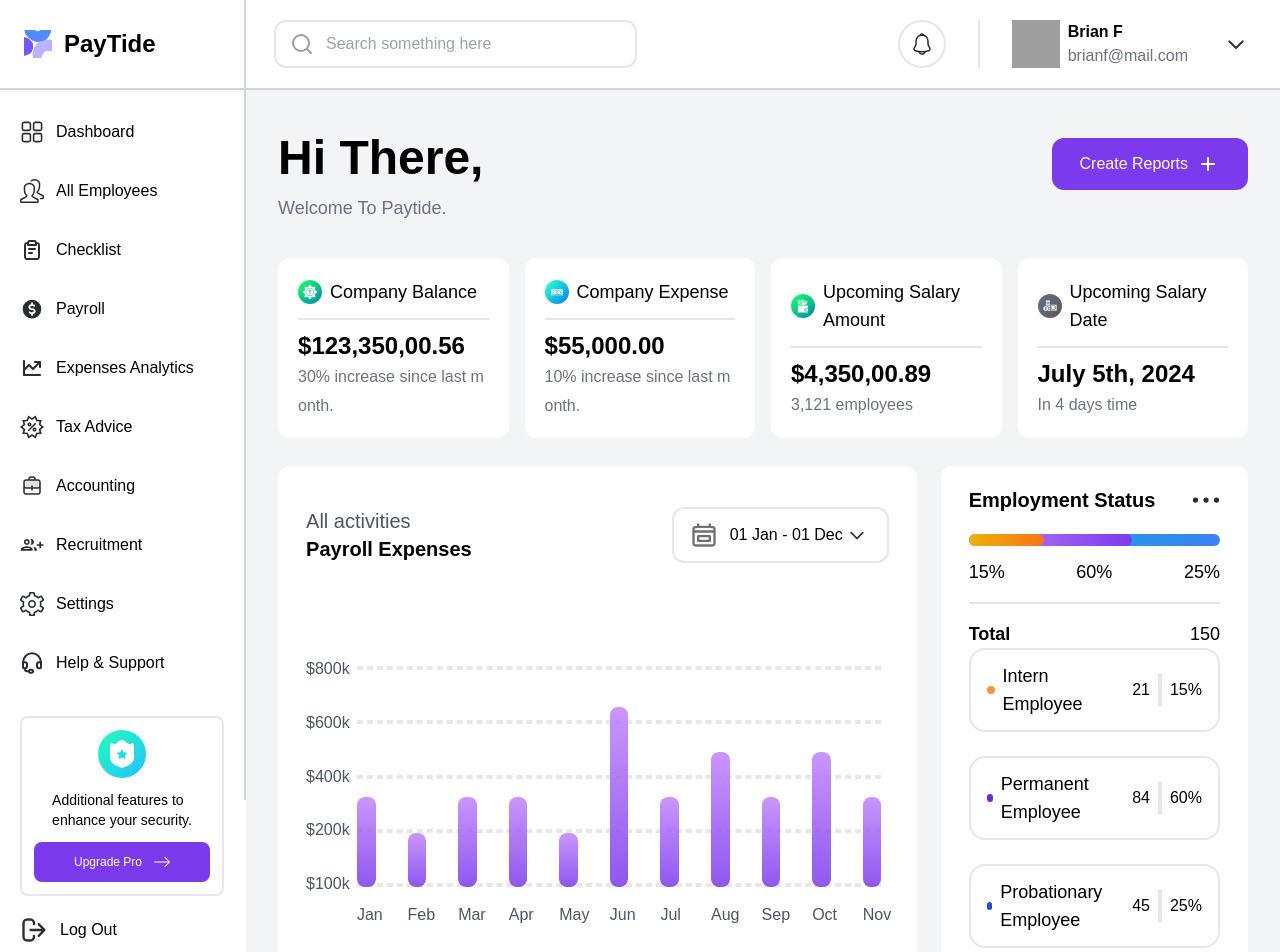
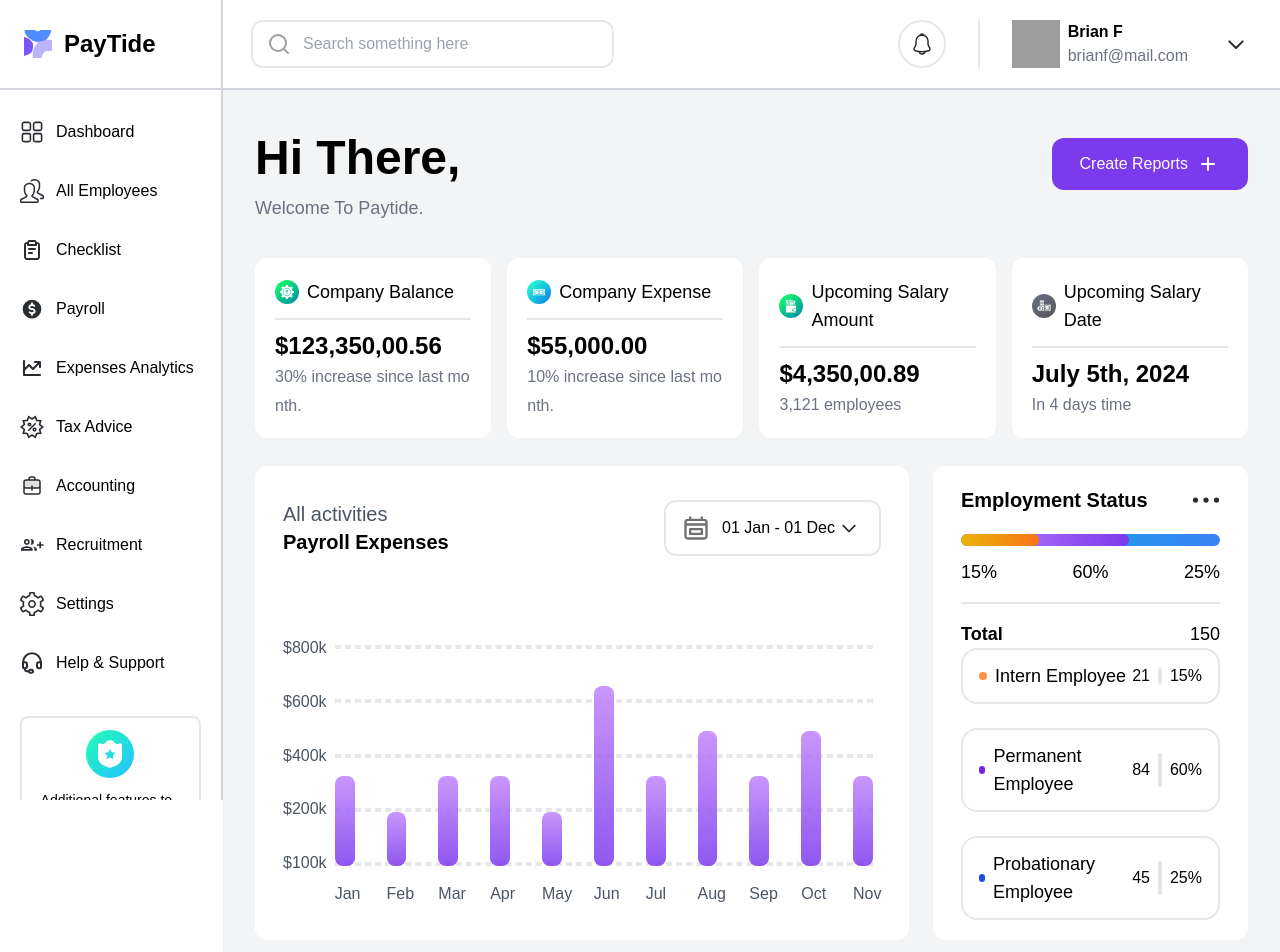
Before and after one commit to 80ishan/dash-board, a React (Vite) app: page / in a window 1280 px wide. Shown: the top 952 px of the page. Built offline with nearby package versions, Linux system fonts and the light colour scheme; grey boxes are pictures that could not be loaded.

Commit message:
made sidebar scrollable

```diff
--- a/src/App.jsx
+++ b/src/App.jsx
@@ -35,7 +35,7 @@ function App() {
             </ul>
           </header>
 
-          <nav className="navbar top-0 sticky h-screen max-w-fit border-r-2 border-gray-300 max-md:hidden">
+          <nav className="navbar overflow-scroll top-0 sticky h-screen max-w-fit border-r-2 border-gray-300 max-md:hidden">
             <div className="flex gap-3 items-center ps-6 py-7 pe-28 border-b-2 border-gray-300 max-w-fit max-xl:pe-6 max-xl:py-8">
               <img
                 className=" w-7"
@@ -136,7 +136,7 @@ function App() {
                       enhance your security.
                     </p>
 
-                    <div className="flex gap-3 justify-center items-center py-3 px-12 bg-violet-600 rounded-lg">
+                    <div className="flex gap-3 justify-center items-center py-3 px-10 bg-violet-600 rounded-lg">
                       <span className="text-xs text-white whitespace-nowrap">
                         Upgrade Pro
                       </span>
```
